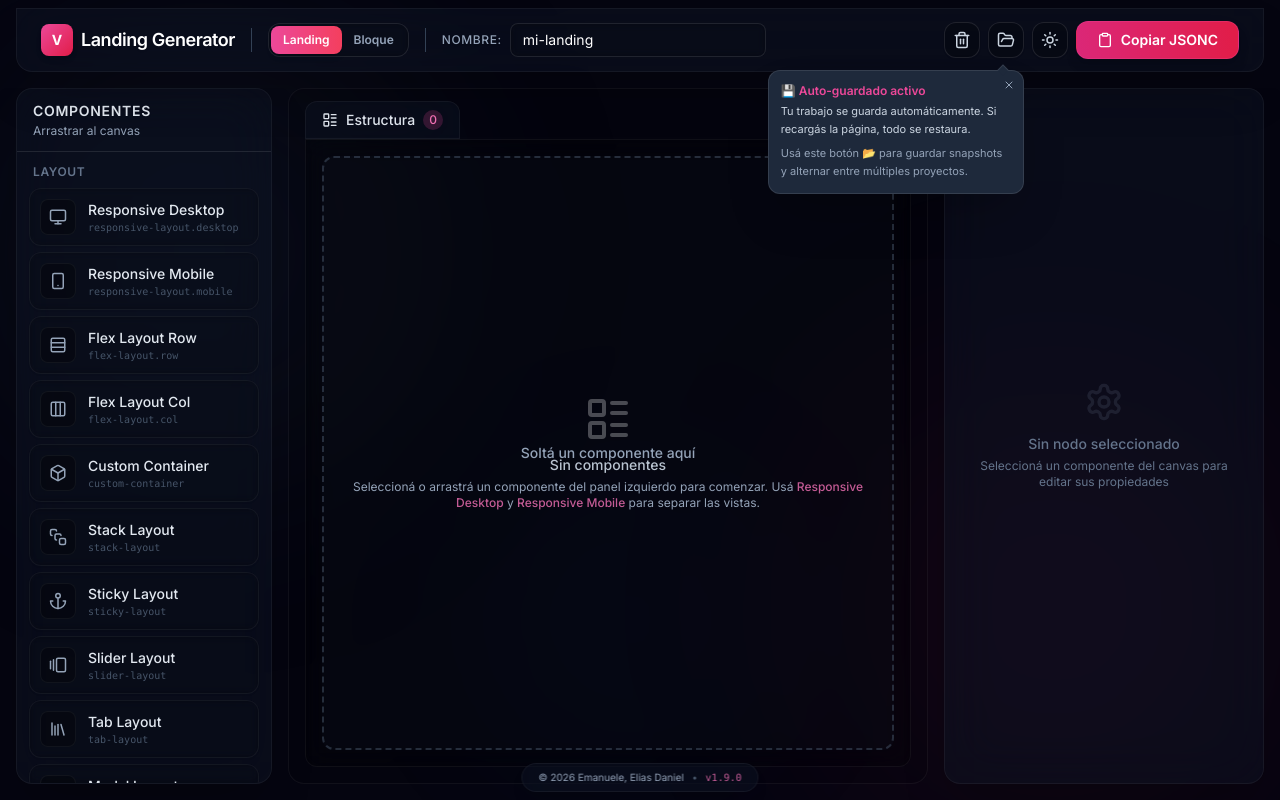
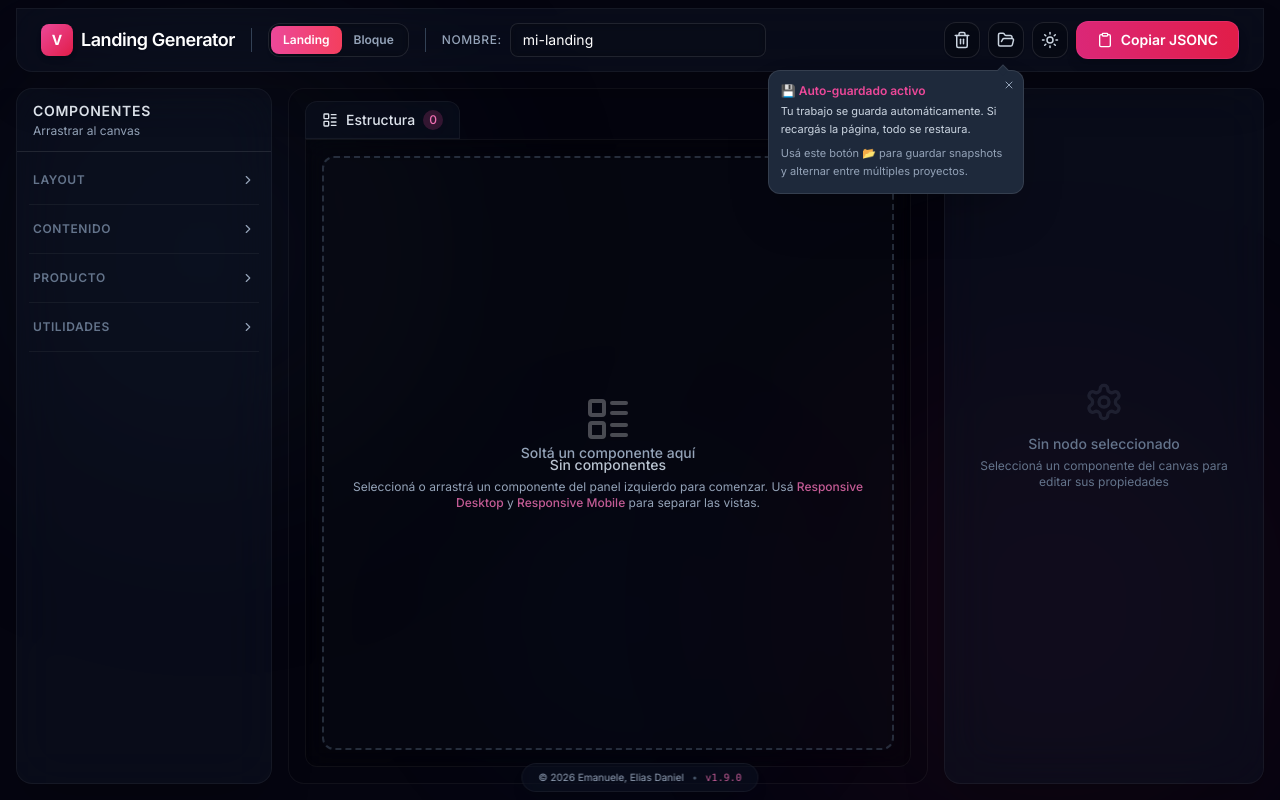
Before and after one commit to emanueleelias/vtex-landing-generator, a React (Vite) app: page / in a window 1280 px wide. Built offline with nearby package versions, Linux system fonts and the light colour scheme.

Commit message:
Se hicieron las categorias colapsables

```diff
--- a/src/components/BlockLibrary.tsx
+++ b/src/components/BlockLibrary.tsx
@@ -21,6 +21,7 @@ import {
   Video,
   Smile,
   ChevronDown,
+  ChevronRight,
   SquarePlus,
   Layers,
   ToggleLeft,
@@ -28,7 +29,7 @@ import {
   AppWindowMac,
   Split,
 } from 'lucide-react'
-import React from 'react'
+import React, { useState } from 'react'
 import { useDraggable } from '@dnd-kit/core'
 
 const iconMap: Record<string, React.ElementType> = {
@@ -48,6 +49,7 @@ const iconMap: Record<string, React.ElementType> = {
   Video,
   Smile,
   ChevronDown,
+  ChevronRight,
   SquarePlus,
   Layers,
   ToggleLeft,
@@ -106,6 +108,14 @@ function DraggableComponent({ definition }: { definition: VtexComponentDefinitio
 
 export default function BlockLibrary() {
   const grouped = getComponentsByCategory()
+  const [expandedCategories, setExpandedCategories] = useState<Record<string, boolean>>({})
+
+  const toggleCategory = (category: string) => {
+    setExpandedCategories(prev => ({
+      ...prev,
+      [category]: !prev[category]
+    }))
+  }
 
   return (
     <div className="flex flex-col h-full relative z-10">
@@ -118,13 +128,27 @@ export default function BlockLibrary() {
         </p>
       </div>
 
-      <div className="flex-1 overflow-y-auto p-3 space-y-4">
-        {Object.entries(grouped).map(([category, components]) => (
-          <div key={category}>
-            <h3 className="text-xs font-semibold text-slate-600 dark:text-slate-500 uppercase tracking-wider mb-2 px-1">
+      <div className="flex-1 overflow-y-auto p-3 space-y-2">
+        {Object.entries(grouped).map(([category, components]) => {
+          const isExpanded = expandedCategories[category] || false
+          return (
+            <div key={category} className="border-b border-black/5 dark:border-white/5 pb-2">
+              <button
+                onClick={() => toggleCategory(category)}
+                className="w-full flex items-center justify-between py-2 px-1 hover:bg-black/5 dark:hover:bg-white/5 rounded-lg transition-colors group"
+              >
+                <h3 className="text-xs font-semibold text-slate-600 dark:text-slate-500 uppercase tracking-wider">
                   {categoryLabels[category] || category}
                 </h3>
-            <div className="space-y-1.5">
+                {isExpanded ? (
+                  <ChevronDown size={14} className="text-slate-400 group-hover:text-slate-600 dark:group-hover:text-slate-300" />
+                ) : (
+                  <ChevronRight size={14} className="text-slate-400 group-hover:text-slate-600 dark:group-hover:text-slate-300" />
+                )}
+              </button>
+
+              {isExpanded && (
+                <div className="space-y-1.5 mt-1 animate-in fade-in slide-in-from-top-1 duration-200">
                   {components.map((definition) => (
                     <DraggableComponent
                       key={definition.type}
@@ -132,8 +156,10 @@ export default function BlockLibrary() {
                     />
                   ))}
                 </div>
+              )}
             </div>
-        ))}
+          )
+        })}
       </div>
     </div>
   )
```
Also changed, not shown: 1 other file (tests, documents, lock files or other folders). Lines whose indentation alone changed are shown as unchanged.
